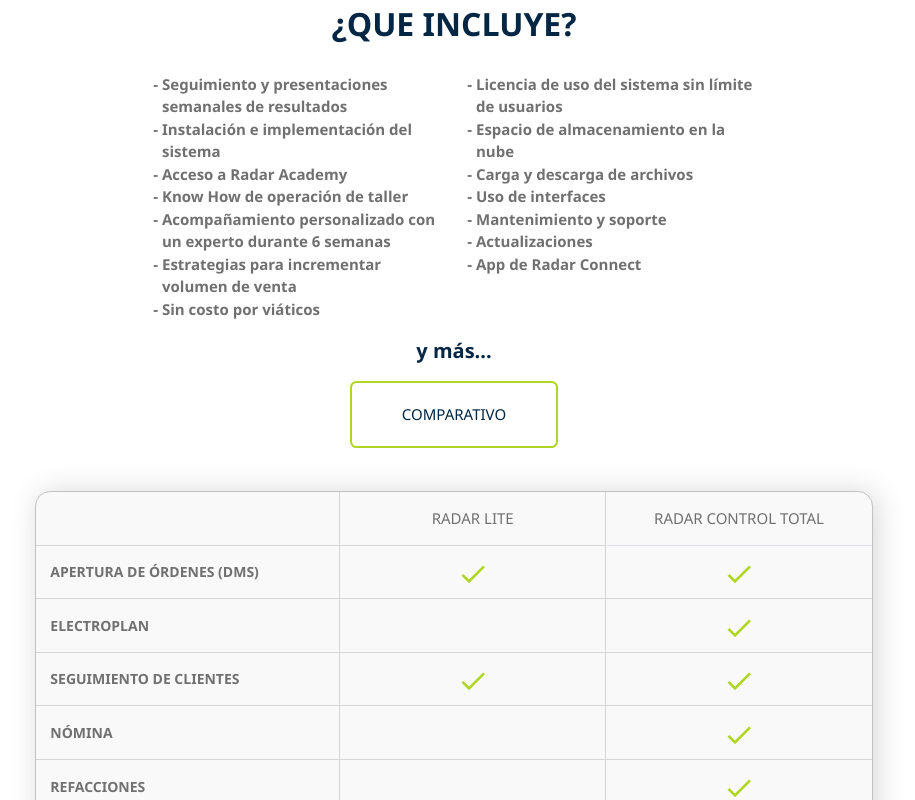
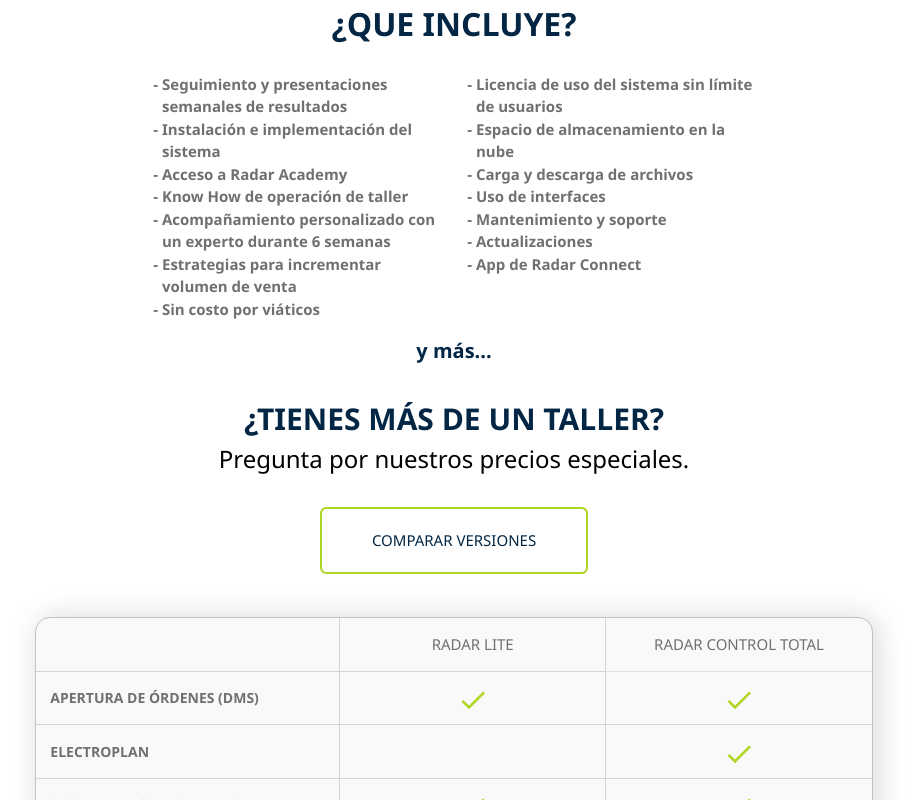
Before and after one commit to SmearyQuill/my-first-static-web-app, an Angular app: page /versiones in a window 1280 px wide. Shown: the part 3870-4670 px from the top of the page, without its empty margins (186-1101 px from the left). Built offline with nearby package versions, Linux system fonts and the light colour scheme.

Commit message:
Seccion faltante en comparativa.

```diff
--- a/src/app/versiones/comparativa-versiones/comparativa-versiones.component.css
+++ b/src/app/versiones/comparativa-versiones/comparativa-versiones.component.css
@@ -67,7 +67,7 @@ p {
 }
 
 .version__content-container {
-  margin: 15px 0;
+  margin: 15px 0 0 0;
 }
 
 .card-container {
@@ -355,3 +355,21 @@ ul>li {
     padding: 10% 0%;
   }
 }
+
+.workshop-offer-container{
+  margin: 30px 0;
+}
+
+.workshop-offer__title{
+  font-size: 30px;
+  font-weight: bold;
+  text-align: center;
+  margin-bottom: 0;
+}
+
+.workshop-offer__text{
+  font-size: 24px;
+  color: #000000 !important;
+  text-align: center;
+  margin-bottom: 0;
+}
--- a/src/app/versiones/comparativa-versiones/comparativa-versiones.component.html
+++ b/src/app/versiones/comparativa-versiones/comparativa-versiones.component.html
@@ -60,10 +60,15 @@
                 <p class="text-center more-functions-label mb-0">y más...</p>
             </div>
 
+            <div class="row workshop-offer-container">
+                <p class="workshop-offer__title">¿TIENES MÁS DE UN TALLER?</p>
+                <p class="workshop-offer__text">Pregunta por nuestros precios especiales.</p>
+            </div>
+
             <div class="d-flex justify-content-center mb-4">
                 <div class="col-3 d-flex justify-content-center">
                     <span class="span-comparative">
-                        <p class="section-title">COMPARATIVO</p>
+                        <p class="section-title">COMPARAR VERSIONES</p>
                     </span>
                 </div>
             </div>
@@ -136,6 +141,7 @@
                     </div>
                 </ng-container>
             </div>
+
         </div>
 
         <!-- Sección de comparativa para celular -->
```
